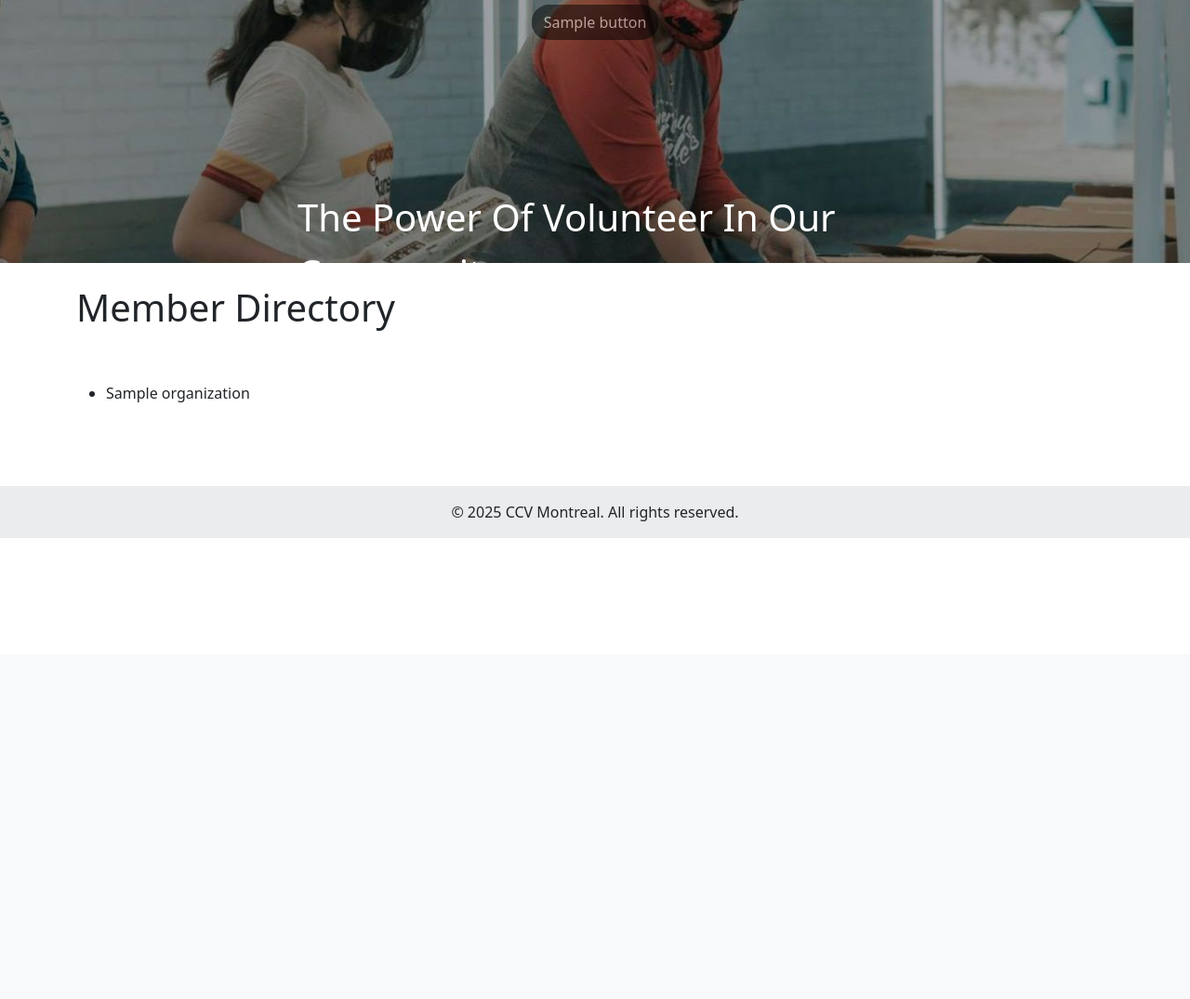
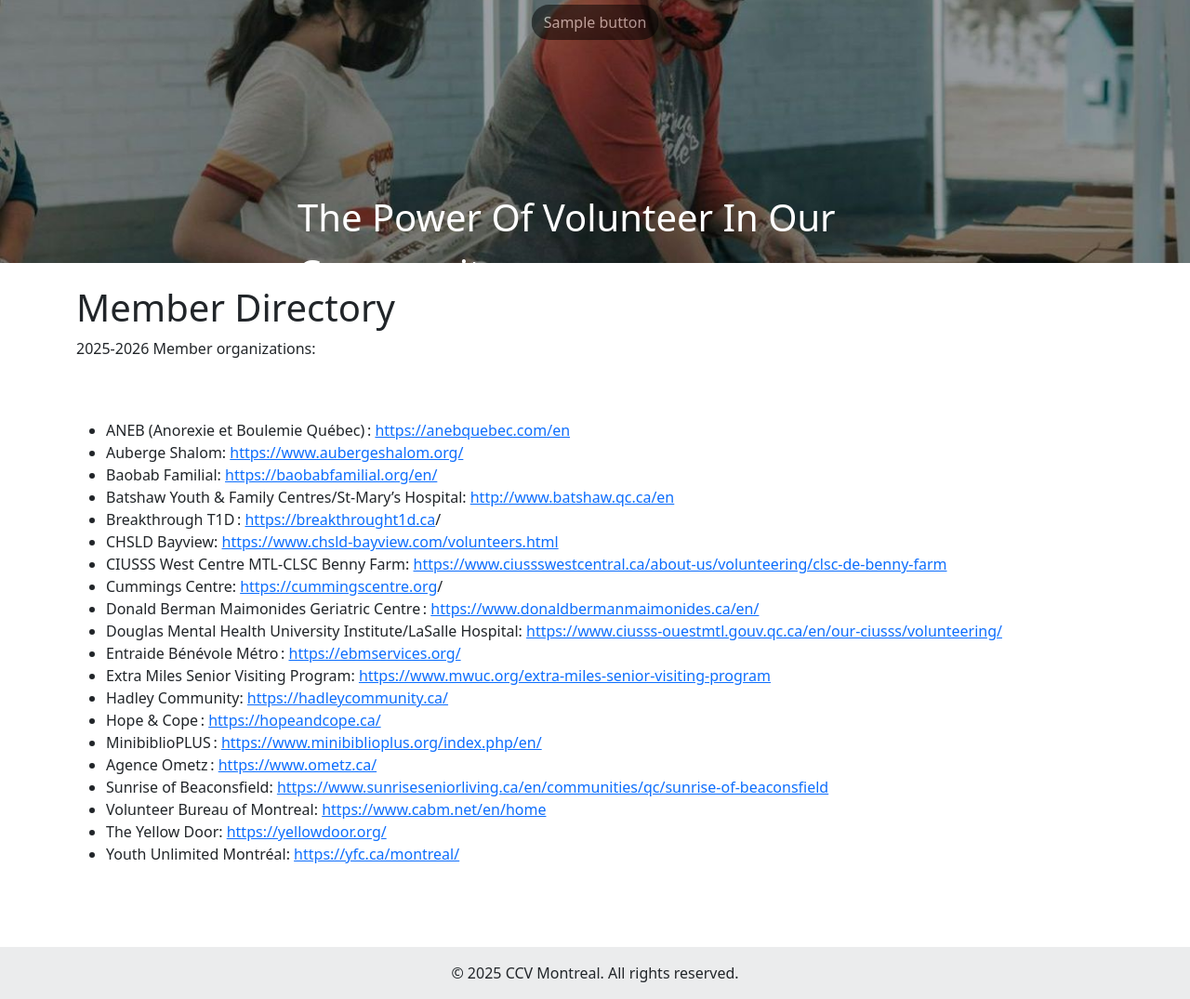
Before and after one commit to albitmotion/ccvmontreal, a Python web app: template templates/general/member_directory.html in a window 1280 px wide. Shown: the part 96-1171 px from the top of the page at 93% size. Before the commit the page ends 675 px from the top, so only its background shows below. Run offline with Jinja, Linux system fonts and the light colour scheme; the template is opened without the code that fills it: most values are stand-ins (such as "Sample title", 1, 10 or a date in 2020).

Commit message:
update member directory

```diff
--- a/templates/general/member_directory.html
+++ b/templates/general/member_directory.html
@@ -5,12 +5,59 @@
 
   </h1>
 
+<p>2025-2026 Member organizations:</p>
   <br><br>
+
+<span lang="en">
   <ul>
-  {% for organization in organizations %}
-    <li>{{ organization }}</li>
-
-  {% endfor %}
+    <li>ANEB (Anorexie et Boulemie Québec) : <a href="https://anebquebec.com/en">https://anebquebec.com/en</a></li>
+    <li>Auberge Shalom: <a href="https://www.aubergeshalom.org/">https://www.aubergeshalom.org/</a></li>
+    <li>Baobab Familial: <a href="https://baobabfamilial.org/en/">https://baobabfamilial.org/en/</a></li>
+    <li>Batshaw Youth & Family Centres/St-Mary’s Hospital: <a href="http://www.batshaw.qc.ca/en">http://www.batshaw.qc.ca/en</a></li>
+    <li>Breakthrough T1D : <a href="https://breakthrought1d.ca">https://breakthrought1d.ca</a>/</li>
+    <li>CHSLD Bayview: <a href="https://www.chsld-bayview.com/volunteers.html">https://www.chsld-bayview.com/volunteers.html</a></li>
+    <li>CIUSSS West Centre MTL-CLSC Benny Farm: <a href="https://www.ciussswestcentral.ca/about-us/volunteering/clsc-de-benny-farm">https://www.ciussswestcentral.ca/about-us/volunteering/clsc-de-benny-farm</a></li>
+    <li>Cummings Centre: <a href="https://cummingscentre.org">https://cummingscentre.org</a>/</li>
+    <li>Donald Berman Maimonides Geriatric Centre : <a href="https://www.donaldbermanmaimonides.ca/en/">https://www.donaldbermanmaimonides.ca/en/</a></li>
+    <li>Douglas Mental Health University Institute/LaSalle Hospital: <a href="https://www.ciusss-ouestmtl.gouv.qc.ca/en/our-ciusss/volunteering/">https://www.ciusss-ouestmtl.gouv.qc.ca/en/our-ciusss/volunteering/</a></li>
+    <li>Entraide Bénévole Métro : <a href="https://ebmservices.org/">https://ebmservices.org/</a></li>
+    <li>Extra Miles Senior Visiting Program: <a href="https://www.mwuc.org/extra-miles-senior-visiting-program">https://www.mwuc.org/extra-miles-senior-visiting-program</a></li>
+    <li>Hadley Community: <a href="https://hadleycommunity.ca/">https://hadleycommunity.ca/</a></li>
+    <li>Hope & Cope : <a href="https://hopeandcope.ca/">https://hopeandcope.ca/</a></li>
+    <li>MinibiblioPLUS : <a href="https://www.minibiblioplus.org/index.php/en/">https://www.minibiblioplus.org/index.php/en/</a></li>
+    <li>Agence Ometz : <a href="https://www.ometz.ca/">https://www.ometz.ca/</a></li>
+    <li>Sunrise of Beaconsfield: <a href="https://www.sunriseseniorliving.ca/en/communities/qc/sunrise-of-beaconsfield">https://www.sunriseseniorliving.ca/en/communities/qc/sunrise-of-beaconsfield</a></li>
+    <li>Volunteer Bureau of Montreal: <a href="https://www.cabm.net/en/home">https://www.cabm.net/en/home</a></li>
+    <li>The Yellow Door: <a href="https://yellowdoor.org/">https://yellowdoor.org/</a></li>
+    <li>Youth Unlimited Montréal: <a href="https://yfc.ca/montreal/">https://yfc.ca/montreal/</a></li>
   </ul>
 
+</span>
+<span lang="fr">
+<ul>
+  <li>ANEB (Anorexie et Boulemie Québec) : <a href="https://anebquebec.com/">https://anebquebec.com/</a></li>
+  <li>Auberge Shalom: <a href="https://fr.aubergeshalom.org/">https://fr.aubergeshalom.org/</a></li>
+  <li>Baobab Familial: <a href="https://baobabfamilial.org/">https://baobabfamilial.org/</a></li>
+  <li>Les Centres de la jeunesse et de la famille Batshaw/ Hôpital St-Mary’s : <a href="http://www.batshaw.qc.ca/fr/node">http://www.batshaw.qc.ca/fr/node</a></li>
+  <li>Percée DT1: <a href="https://perceedt1.ca/">https://perceedt1.ca/</a></li>
+  <li>CHSLD Bayview: <a href="https://www.chsld-bayview.com/benevoles.html">https://www.chsld-bayview.com/benevoles.html</a></li>
+  <li>CIUSSS Centre-Ouest- CLSC de Benny Farm :  <a href="https://www.ciussscentreouest.ca/a-propos-du-ciusss/benevolat/clsc-de-benny-farm">https://www.ciussscentreouest.ca/a-propos-du-ciusss/benevolat/clsc-de-benny-farm</a></li>
+  <li>Le centre Cummings : <a href="https://cummingscentre.org/fr/">https://cummingscentre.org/fr/</a></li>
+  <li>Centre gériatriques Maimonides Donald Berman : <a href="https://www.donaldbermanmaimonides.ca/">https://www.donaldbermanmaimonides.ca/</a></li>
+  <li>Institut universitaire en santé mental Douglas/Hôpital LaSalle :   <a href="https://www.ciusss-ouestmtl.gouv.qc.ca/notre-ciusss/benevolat">https://www.ciusss-ouestmtl.gouv.qc.ca/notre-ciusss/benevolat</a></li>
+  <li>Entraide Bénévole Métro : <a href="https://ebmservices.org/fr/acceuil/">https://ebmservices.org/fr/acceuil/</a></li>
+  <li>Extra Miles Senior Visiting Program: <a href="https://www.mwuc.org/extra-miles-senior-visiting-program">https://www.mwuc.org/extra-miles-senior-visiting-program</a></li>
+  <li>Communauté Hadley: <a href="https://hadleycommunity.ca/">https://hadleycommunity.ca/</a></li>
+  <li>L’espoir c’est la vie: <a href="https://hopeandcope.ca/fr/">https://hopeandcope.ca/fr/</a></li>
+  <li>MinibiblioPLUS : <a href="https://www.minibiblioplus.org/">https://www.minibiblioplus.org/</a></li>
+  <li>Agence Ometz : <a href="https://www.ometz.ca/?langID=2">https://www.ometz.ca/?langID=2</a></li>
+  <li>Sunrise de Beaconsfield: <a href="https://www.sunriseseniorliving.ca/fr/communities/qc/sunrise-of-beaconsfield">https://www.sunriseseniorliving.ca/fr/communities/qc/sunrise-of-beaconsfield</a></li>
+  <li>Centre d’action bénévole de Montréal : <a href="https://www.cabm.net/fr/accueil">https://www.cabm.net/fr/accueil</a></li>
+  <li>La Porte Jaune: <a href="https://yellowdoor.org/fr/">https://yellowdoor.org/fr/</a></li>
+  <li>Jeunesse sans limites: <a href="https://yfc.ca/fr/montreal/">https://yfc.ca/fr/montreal/</a></li>
+</ul>
+
+
+</span>
+
 {% endblock %}
```
